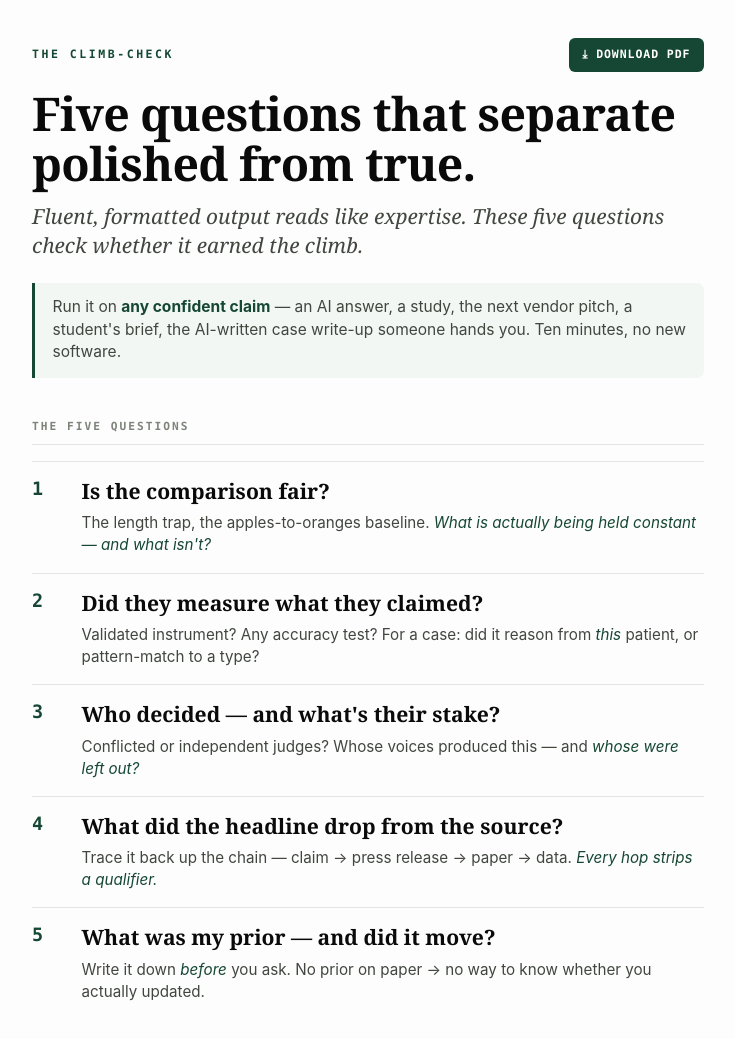
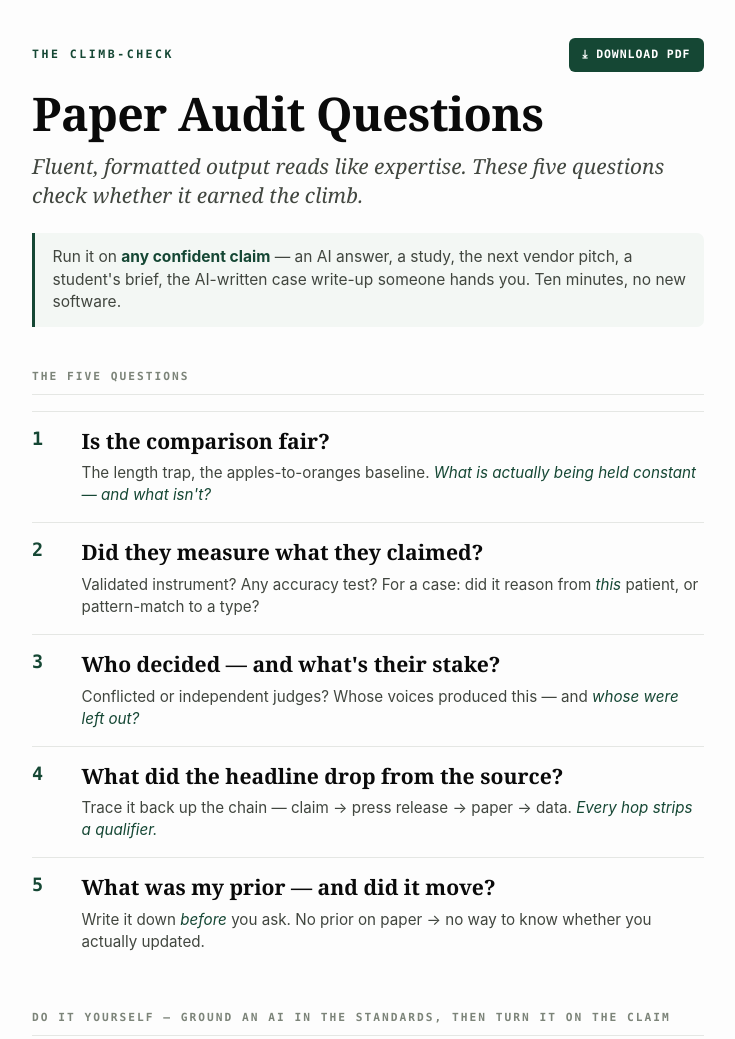
Before and after one commit to Black-JL/climb-check, a plain HTML site: page index.html in a window 1280 px wide. Shown: the top 1039 px of the page, without its empty margins (272-1007 px from the left). Drawn offline with Linux system fonts and the light colour scheme.

Commit message:
Retitle: Paper Audit Questions

```diff
--- a/index.html
+++ b/index.html
@@ -3,7 +3,7 @@
 <head>
 <meta charset="UTF-8">
 <meta name="viewport" content="width=device-width, initial-scale=1.0">
-<title>The Climb-Check — Five questions that separate polished from true</title>
+<title>The Climb-Check — Paper Audit Questions</title>
 <meta name="description" content="A method primer: five questions that separate polished from true, and how to ground an AI in real standards to run the audit yourself.">
 <style>
 *, *::before, *::after { box-sizing: border-box; margin: 0; padding: 0; }
@@ -100,7 +100,7 @@
       <span class="kick">The Climb-Check</span>
       <a class="pdf-btn" href="climb-check.pdf" download>&#x2913; Download PDF</a>
     </div>
-    <h1>Five questions that separate polished from true.</h1>
+    <h1>Paper Audit Questions</h1>
     <p class="lede">Fluent, formatted output reads like expertise. These five questions check whether it earned the climb.</p>
     <div class="use">Run it on <strong>any confident claim</strong> — an AI answer, a study, the next vendor pitch, a student's brief, the AI-written case write-up someone hands you. Ten minutes, no new software.</div>
   </header>
```
Also changed, not shown: 1 other file.
